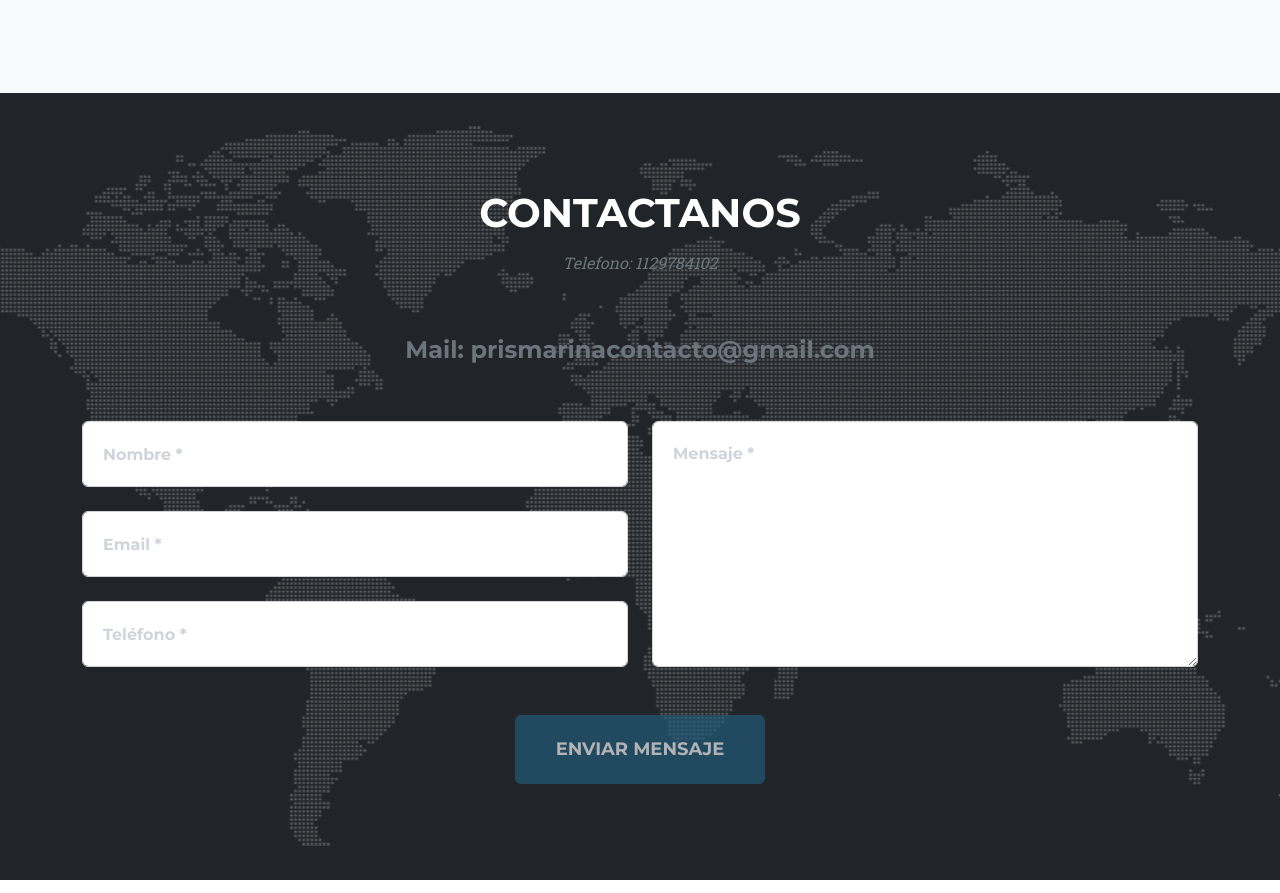
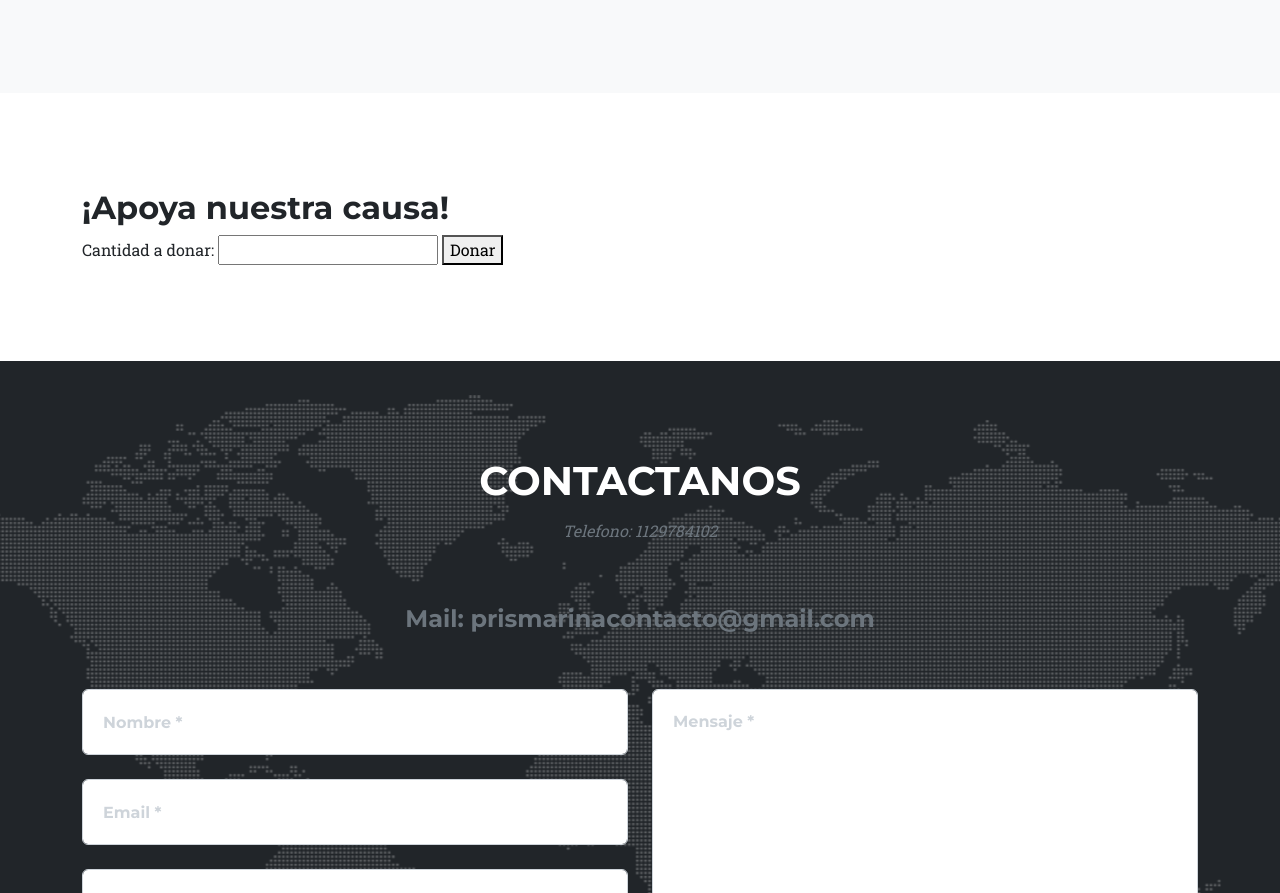
Before and after one commit to MateoMirarchi1/TPROYECTOPRISMARINA, a plain HTML site: page index.html in a window 1280 px wide. Shown: the part 3402-4295 px from the top of the page. Drawn offline with nearby package versions, Linux system fonts and the light colour scheme.

Commit message:
Add files via upload

```diff
--- a/index.html
+++ b/index.html
@@ -31,7 +31,7 @@
                         <li class="nav-item"><a class="nav-link" href="#about">¿Qué hacemos?</a></li>
                         <li class="nav-item"><a class="nav-link" href="#team">Nuestro gran equipo</a></li>
                         <li class="nav-item"><a class="nav-link" href="#contact">Contactanos</a></li>
-                        <li class="nav-item"><a class="nav-link" href="">Ayudanos</a></li>
+                        <li class="nav-item"><a class="nav-link" href="#donation">Ayudanos</a></li>
                     </ul>
                 </div>
             </div>
@@ -156,6 +156,16 @@
             </div>
         </section>
         <!-- Clients-->
+        <section class="page-section" id="donation">
+            <div class="container">
+                <h2>¡Apoya nuestra causa!</h2>
+                <div>
+                    <label for="amount">Cantidad a donar:</label>
+                    <input type="number" id="amount" min="1" step="1">
+                    <button onclick="realizarDonacion()">Donar</button>
+                </div>
+            </div>
+        </section>
         <!-- Contact-->
         <section class="page-section" id="contact">
             <div class="container">
@@ -454,5 +464,6 @@
         <!-- * * Activate your form at https://startbootstrap.com/solution/contact-forms * *-->
         <!-- * * * * * * * * * * * * * * * * * * * * * * * * * * * * * * * * * * * * * * * *-->
         <script src="https://cdn.startbootstrap.com/sb-forms-latest.js"></script>
+        <script src="js/donacion.js"></script>
     </body>
 </html>
--- /dev/null
+++ b/js/donacion.js
@@ -0,0 +1,14 @@
+function realizarDonacion() {
+    // Obtener el valor ingresado por el usuario
+    var cantidad = parseInt(document.getElementById('amount').value);
+
+    // Verificar si la cantidad es válida
+    if (cantidad > 0) {
+        // Aquí podrías realizar alguna acción, como enviar la cantidad a un servidor, etc.
+        // En este ejemplo, simplemente mostraremos un mensaje
+        alert('¡Gracias por tu donación de $' + cantidad + '!');
+    } else {
+        // Mostrar un mensaje de error si la cantidad no es válida
+        alert('Por favor ingresa una cantidad válida.');
+    }
+}
```
